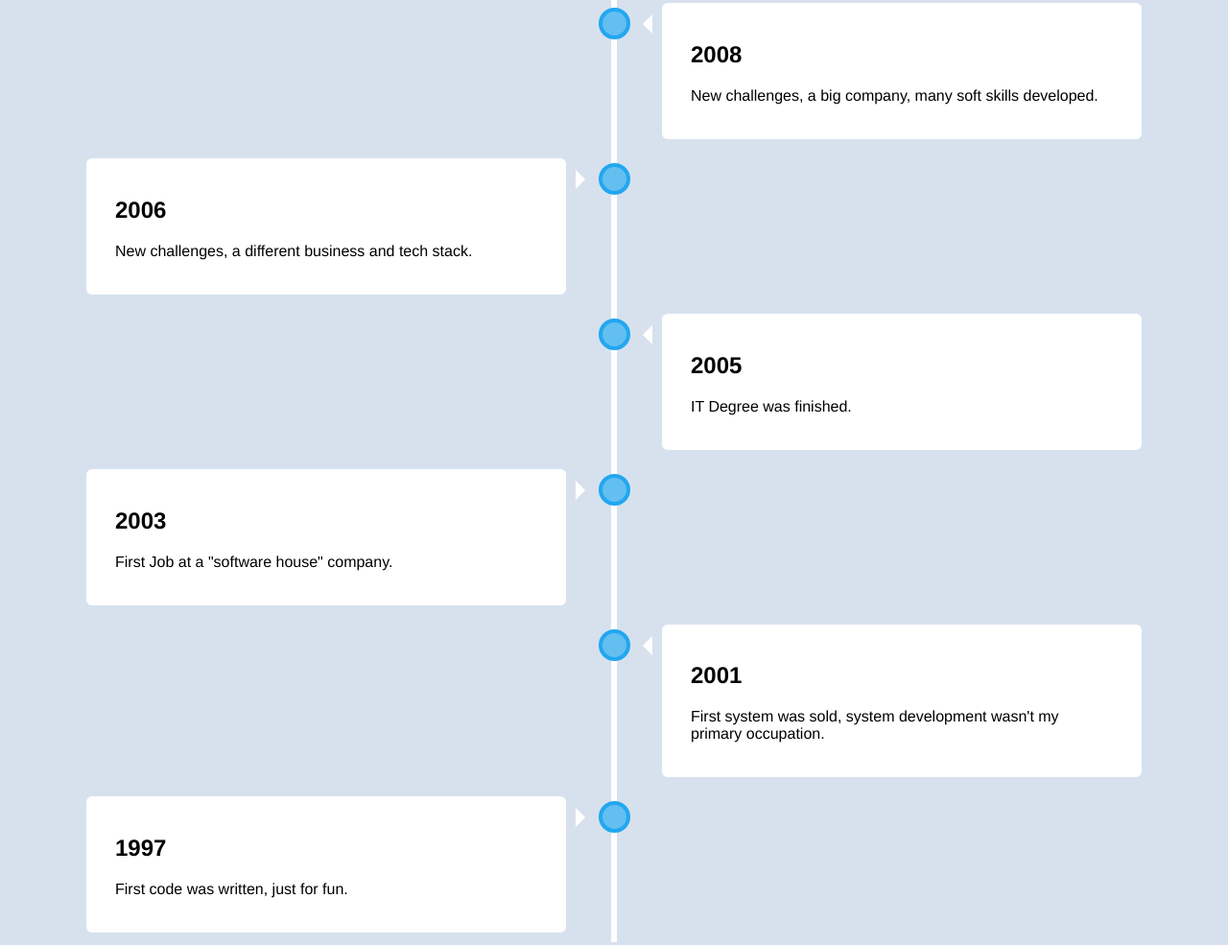
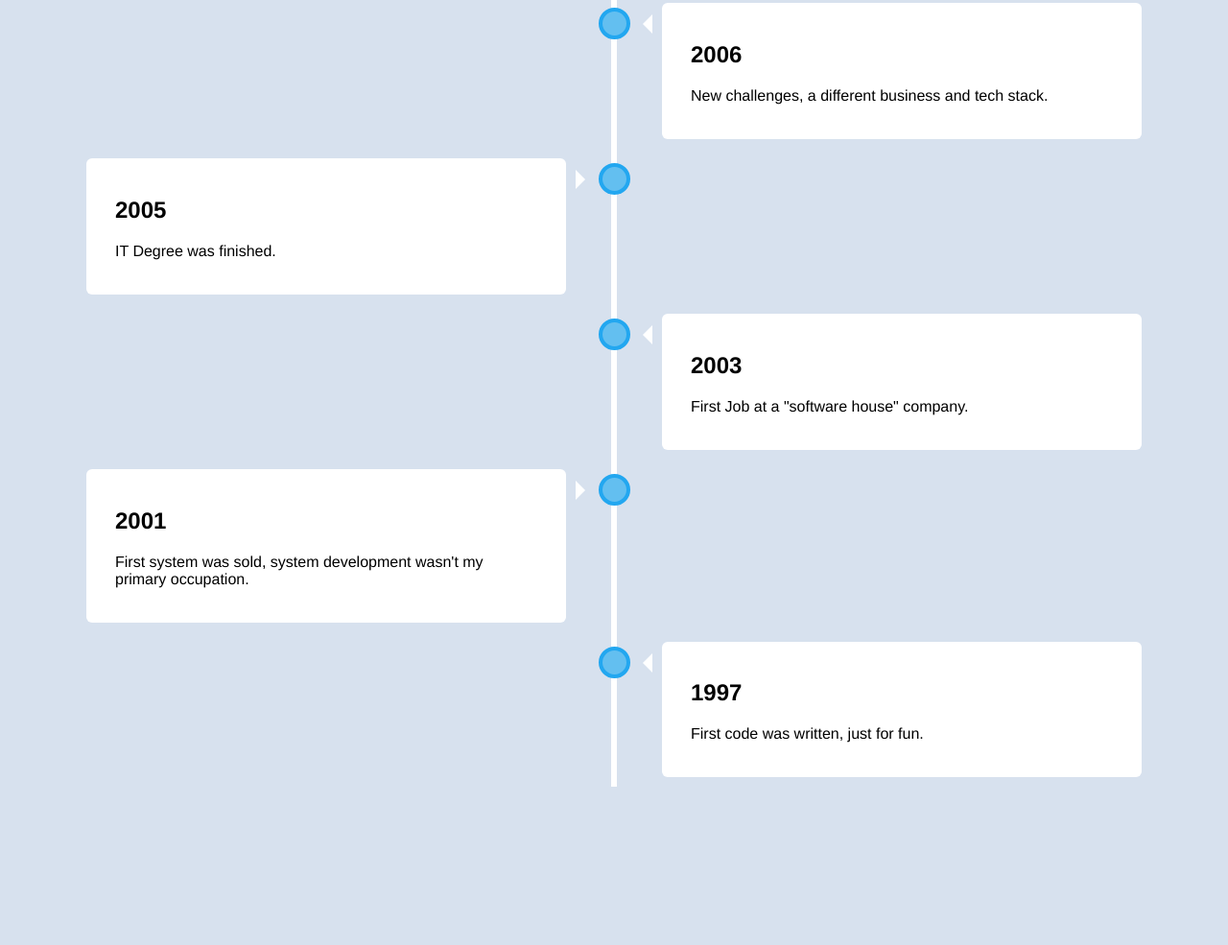
Before and after one commit to jardelnovaes/jardelnovaes.github.io, a plain HTML site: page index.html in a window 1280 px wide. Shown: the part 815-1800 px from the top of the page at 96% size. After the commit the page ends 1643 px from the top, so only its background shows below. Drawn offline with Linux system fonts and the light colour scheme.

Commit message:
fix years

```diff
--- a/assets/styles.css
+++ b/assets/styles.css
@@ -101,7 +101,7 @@ body {
   background-color: white;
   position: relative;
   border-radius: 6px;
- }
+}
 
 
 @media screen and (max-width: 600px) {
--- a/index.html
+++ b/index.html
@@ -35,35 +35,29 @@
 		</div>
 		<div class="container right">
 			<div class="content">
-				<h2>2008</h2>
-				<p>New challenges, a big company, many soft skills developed.</p>
-			</div>
-		</div>
-		<div class="container left">
-			<div class="content">
 				<h2>2006</h2>
 				<p>New challenges, a different business and tech stack.</p>
 			</div>
 		</div>
-		<div class="container right">
+		<div class="container left">
 			<div class="content">
 				<h2>2005</h2>
 				<p>IT Degree was finished.</p>
 			</div>
 		</div>
-		<div class="container left">
+		<div class="container right">
 			<div class="content">
 				<h2>2003</h2>
 				<p>First Job at a "software house" company.</p>
 			</div>
 		</div>
-		<div class="container right">
+		<div class="container left">
 			<div class="content">
 				<h2>2001</h2>
 				<p>First system was sold, system development wasn't my primary occupation.</p>
 			</div>
 		</div>
-		<div class="container left">
+		<div class="container right">
 			<div class="content">
 				<h2>1997</h2>
 				<p>First code was written, just for fun.</p>
```
